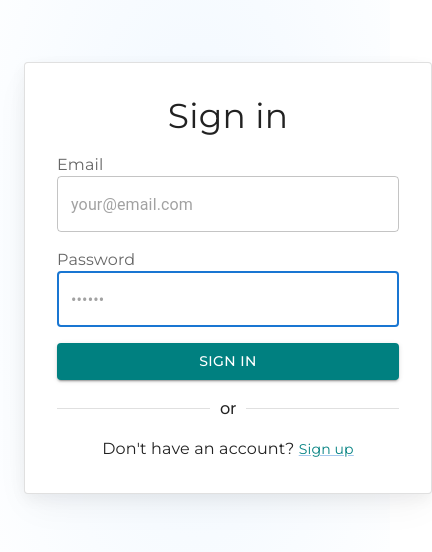
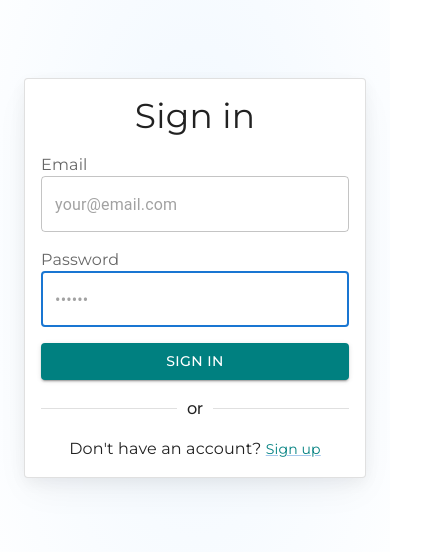
Before and after one commit to Mujtaba214/LMS, a React (Vite) app: page /login in a window 390 px wide. Shown: the part 168-720 px from the top of the page, 432 px wide, since content can reach past the window. Built offline with nearby package versions, Linux system fonts and the light colour scheme.

Commit message:
responsive again

```diff
--- a/src/Screens/Login.jsx
+++ b/src/Screens/Login.jsx
@@ -24,13 +24,13 @@ import { toast } from "react-toastify";
 const Card = styled(MuiCard)(({ theme }) => ({
     display: "flex",
     flexDirection: "column",
-    alignSelf: "center",
-    width: "100%",
-    padding: theme.spacing(4),
+    // alignSelf: "center",
+    width: "90%",
+    padding: theme.spacing(2),
     gap: theme.spacing(2),
     margin: "auto",
     [theme.breakpoints.up("sm")]: {
-        maxWidth: "450px",
+        maxWidth: "400px",
     },
     boxShadow:
         "hsla(220, 30%, 5%, 0.05) 0px 5px 15px 0px, hsla(220, 25%, 10%, 0.05) 0px 15px 35px -5px",
@@ -45,7 +45,7 @@ const SignInContainer = styled(Stack)(({ theme }) => ({
     minHeight: "100%",
     padding: theme.spacing(2),
     [theme.breakpoints.up("sm")]: {
-        padding: theme.spacing(4),
+        padding: theme.spacing(3),
     },
     "&::before": {
         content: '""',
@@ -120,7 +120,10 @@ export default function Login(props) {
     };
 
     return (
-        <SignInContainer direction="column" justifyContent="center">
+        <SignInContainer direction="column" sx={{
+            // paddingLeft: "-20px",
+            // justifyContent:"center"
+        }}>
             <Card variant="outlined">
                 <Typography
                     component="h1"
@@ -140,6 +143,7 @@ export default function Login(props) {
                     sx={{
                         display: "flex",
                         flexDirection: "column",
+                        justifyContent:"center",
                         width: "100%",
                         gap: 2,
                     }}
--- a/src/Screens/SignUp.jsx
+++ b/src/Screens/SignUp.jsx
@@ -12,15 +12,15 @@ import { createUserWithEmailAndPassword } from "firebase/auth";
 import { auth, db } from "../firebaseConfig";
 import { doc, setDoc } from "firebase/firestore";
 import { toast } from "react-toastify";
-import { useNavigate } from "react-router-dom";
+import { useNavigate,Link } from "react-router-dom";
 import { useState } from "react";
 
 const Card = styled(MuiCard)(({ theme }) => ({
     display: "flex",
     flexDirection: "column",
-    alignSelf: "center",
+    // alignSelf: "center",
     width: "100%",
-    padding: theme.spacing(4),
+    padding: theme.spacing(2),
     gap: theme.spacing(2),
     margin: "auto",
     boxShadow:
@@ -37,7 +37,7 @@ const Card = styled(MuiCard)(({ theme }) => ({
 const SignUpContainer = styled(Stack)(({ theme }) => ({
     height: "calc((1 - var(--template-frame-height, 0)) * 100dvh)",
     minHeight: "100%",
-    padding: theme.spacing(2),
+    padding: theme.spacing(1),
     [theme.breakpoints.up("sm")]: {
         padding: theme.spacing(4),
     },
@@ -138,7 +138,7 @@ export default function SignUp(props) {
     };
 
     return (
-        <SignUpContainer direction="column" justifyContent="space-between">
+        <SignUpContainer direction="column" >
             <Card variant="outlined">
                 <Typography
                     component="h1"
```
